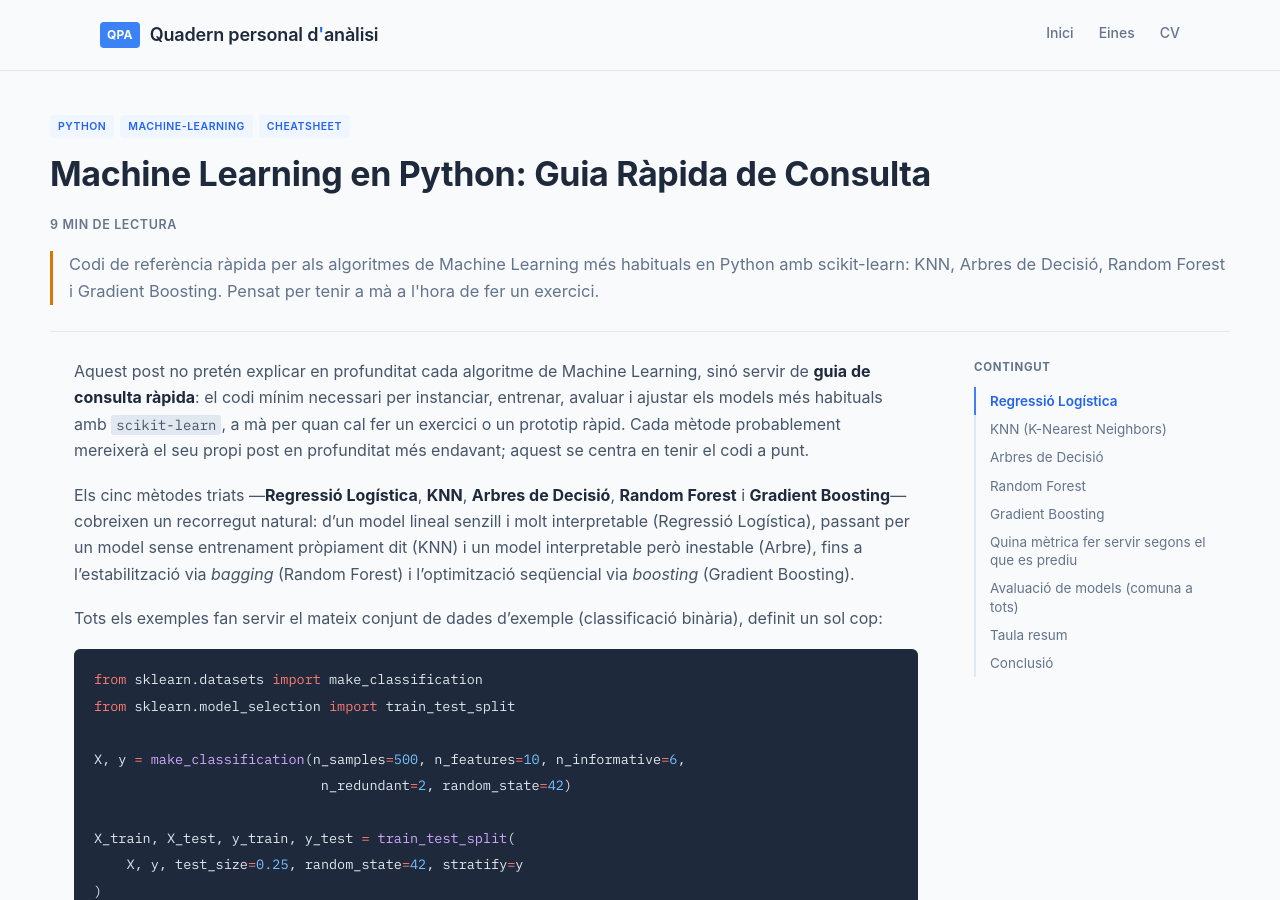
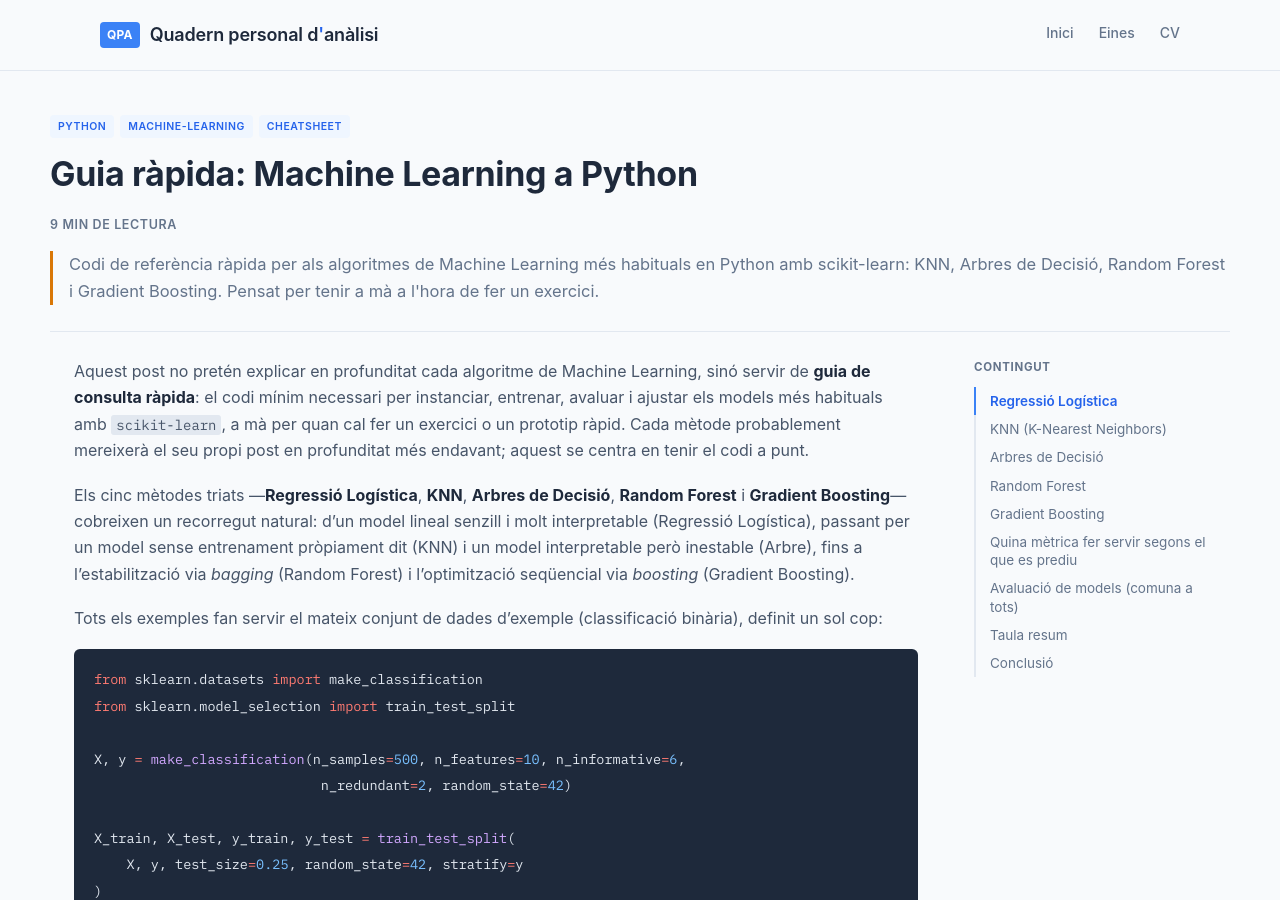
Before and after one commit to alberthr/alberthr.github.io, a Jekyll site: the page built from _posts/2020-01-24-machine-learning-python-guia-rapida.md, in a window 1280 px wide and 900 px high. Built offline with Jekyll 4.4.1, drawn with Linux system fonts in a browser that asks for light colours; comment, search, counter and statistics services are not loaded.

Commit message:
Update 2020-01-24-machine-learning-python-guia-rapida.md

```diff
--- a/_posts/2020-01-24-machine-learning-python-guia-rapida.md
+++ b/_posts/2020-01-24-machine-learning-python-guia-rapida.md
@@ -1,6 +1,6 @@
 ---
 layout: post
-title: "Machine Learning en Python: Guia Ràpida de Consulta"
+title: "Guia ràpida: Machine Learning a Python"
 tags:
   - python
   - machine-learning
```
